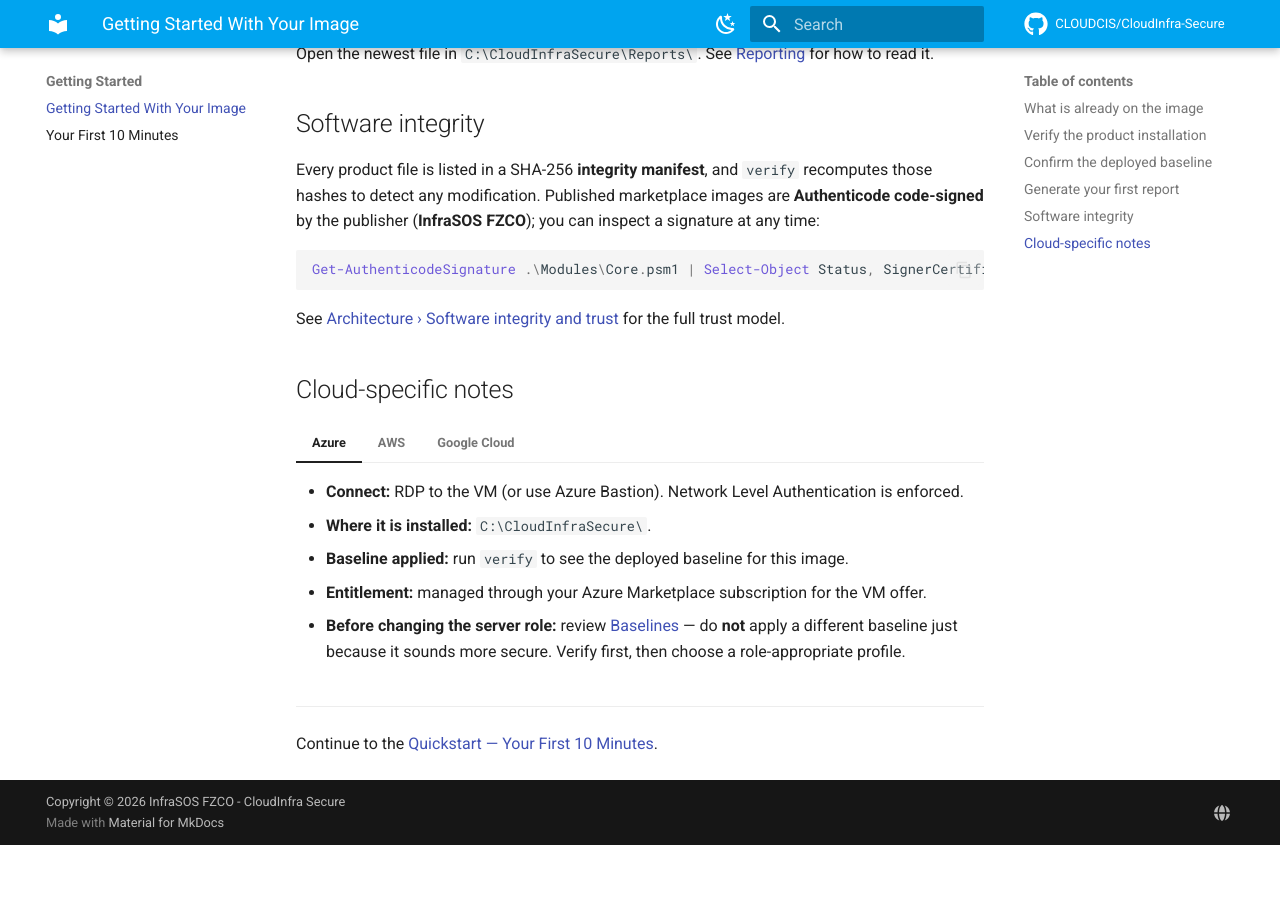
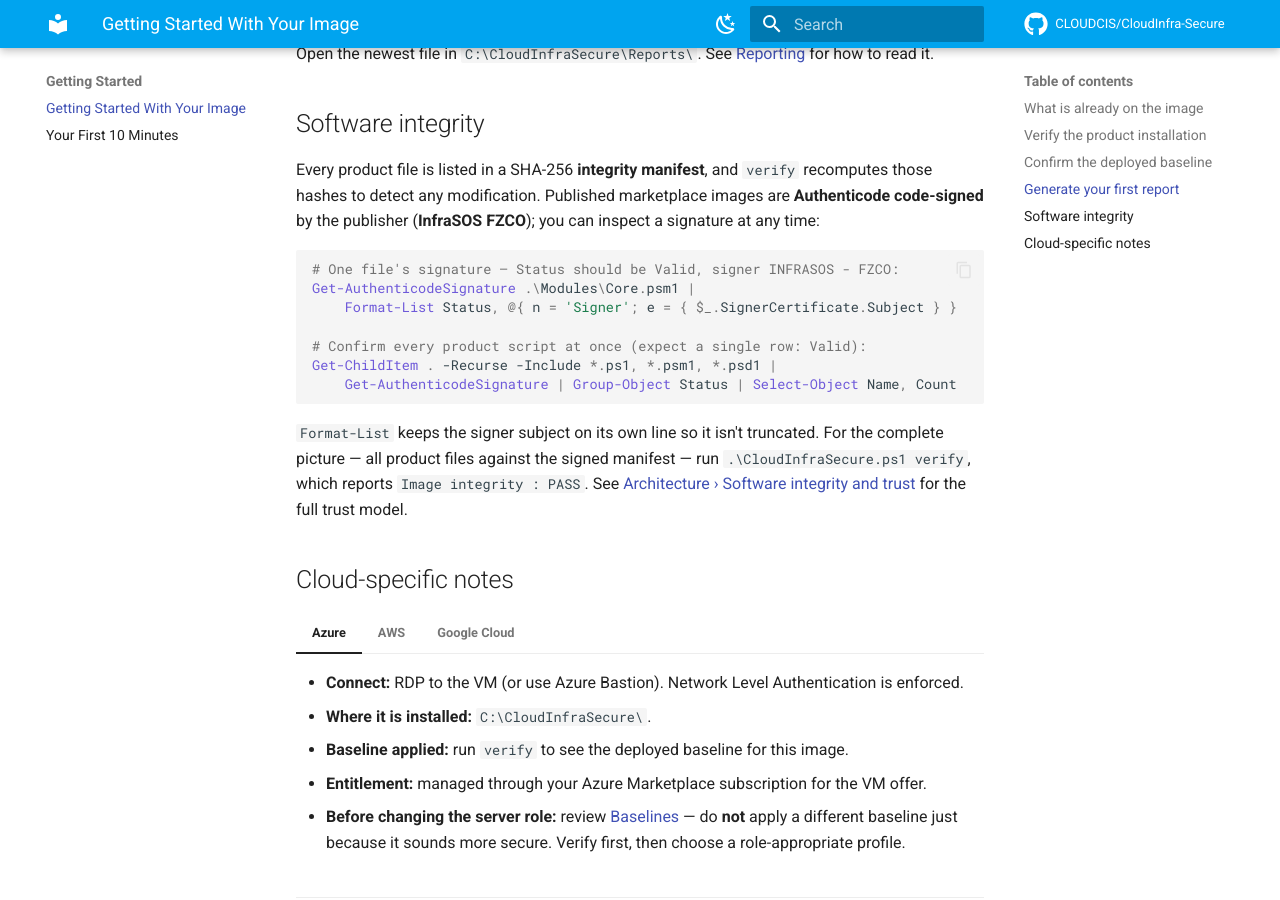
Before and after one commit to CLOUDCIS/CloudInfra-Secure, an MkDocs documentation site: the page built from docs/getting-started/installation.md, in a window 1280 px wide and 900 px high, scrolled down 1458 px. Built offline with MkDocs 1.6.1 and Material for MkDocs 9.7.7, drawn with Linux system fonts in a browser that asks for light colours; comment, search, counter and statistics services are not loaded; before the commit the page ends 2303 px from its top, so only the background shows below that.

Commit message:
docs: clearer signature-check command (no truncated output)
The documented 'Get-AuthenticodeSignature ... | Select-Object Status,
SignerCertificate' truncates the signer to '[Subject]...' in the console. Switch
to Format-List with the signer subject so Status + signer show in full, and add
an all-files sweep plus a pointer to 'verify' for the whole-package check.

Co-Authored-By: Claude Opus 4.8 (1M context) <noreply@anthropic.com>

````diff
--- a/docs/getting-started/installation.md
+++ b/docs/getting-started/installation.md
@@ -59,11 +59,20 @@ are **Authenticode code-signed** by the publisher (**InfraSOS FZCO**); you can
 inspect a signature at any time:
 
 ```powershell
-Get-AuthenticodeSignature .\Modules\Core.psm1 | Select-Object Status, SignerCertificate
+# One file's signature — Status should be Valid, signer INFRASOS - FZCO:
+Get-AuthenticodeSignature .\Modules\Core.psm1 |
+    Format-List Status, @{ n = 'Signer'; e = { $_.SignerCertificate.Subject } }
+
+# Confirm every product script at once (expect a single row: Valid):
+Get-ChildItem . -Recurse -Include *.ps1, *.psm1, *.psd1 |
+    Get-AuthenticodeSignature | Group-Object Status | Select-Object Name, Count
 ```
 
-See [Architecture › Software integrity and trust](../about/architecture.md) for
-the full trust model.
+`Format-List` keeps the signer subject on its own line so it isn't truncated. For
+the complete picture — all product files against the signed manifest — run
+`.\CloudInfraSecure.ps1 verify`, which reports `Image integrity : PASS`. See
+[Architecture › Software integrity and trust](../about/architecture.md) for the
+full trust model.
 
 ## Cloud-specific notes
 
````
Also changed, not shown: docs/about/architecture.md (+5 -3 lines).
